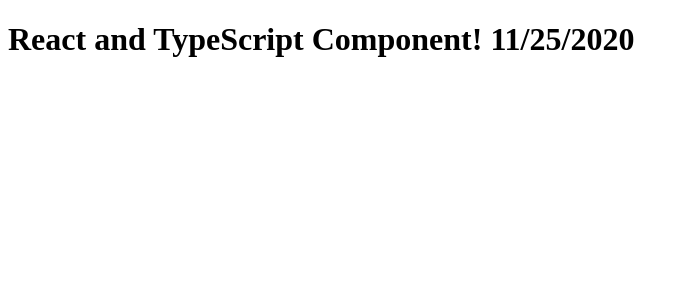
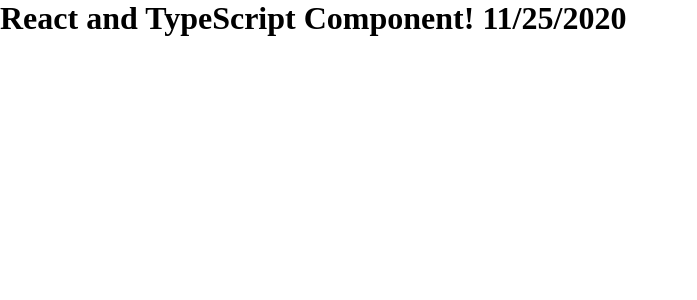
Before and after one commit to AxessLab/accessible-date-picker, a React app: page / in a window 1280 px wide. Shown: the top 300 px of the page, without its empty margins (0-697 px from the left). Built offline with nearby package versions, Linux system fonts and the light colour scheme; the HTML template or start-up script is replaced by a standard one.

Commit message:
added styles and webpack configurations

```diff
--- a/package.json
+++ b/package.json
@@ -41,11 +41,13 @@
     "@typescript-eslint/eslint-plugin": "^4.8.1",
     "@typescript-eslint/parser": "^4.8.1",
     "babel-loader": "^8.2.1",
+    "css-loader": "^5.0.1",
     "eslint": "^7.14.0",
     "eslint-plugin-react": "^7.21.5",
     "eslint-plugin-react-hooks": "^4.2.0",
     "fork-ts-checker-webpack-plugin": "^6.0.3",
     "jest": "^26.6.3",
+    "style-loader": "^2.0.0",
     "ts-jest": "^26.4.4",
     "ts-node": "^9.0.0",
     "typescript": "^4.1.2",
--- a/src/index.tsx
+++ b/src/index.tsx
@@ -1,11 +1,12 @@
 import React from "react";
 import ReactDOM from "react-dom";
+import "./styles/styles.css";
 
-const App = () => (
-  <h1>
+const Calendar: React.FC = () => (
+  <h1 >
     React and TypeScript Component!{" "}
     {new Date().toLocaleDateString()}
   </h1>
 );
 
-ReactDOM.render(<App />, document.getElementById("root"));
+ReactDOM.render(<Calendar />, document.getElementById("root"));
--- /dev/null
+++ b/src/styles/styles.css
@@ -0,0 +1,5 @@
+* {
+    box-sizing: border-box;
+    margin: 0;
+	padding: 0;
+};
--- a/webpack.config.ts
+++ b/webpack.config.ts
@@ -19,6 +19,10 @@
             ],
           },
         },
+      },
+      {
+        test: /\.css$/,
+        use: ["style-loader", "css-loader"],
       },
     ],
   },
```
Also changed, not shown: 2 other files (tests, documents, lock files or other folders).
